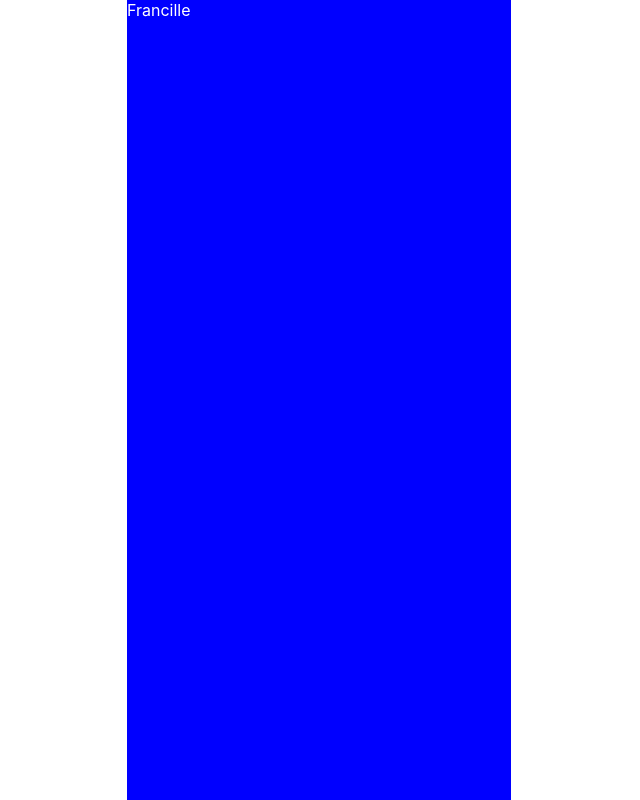
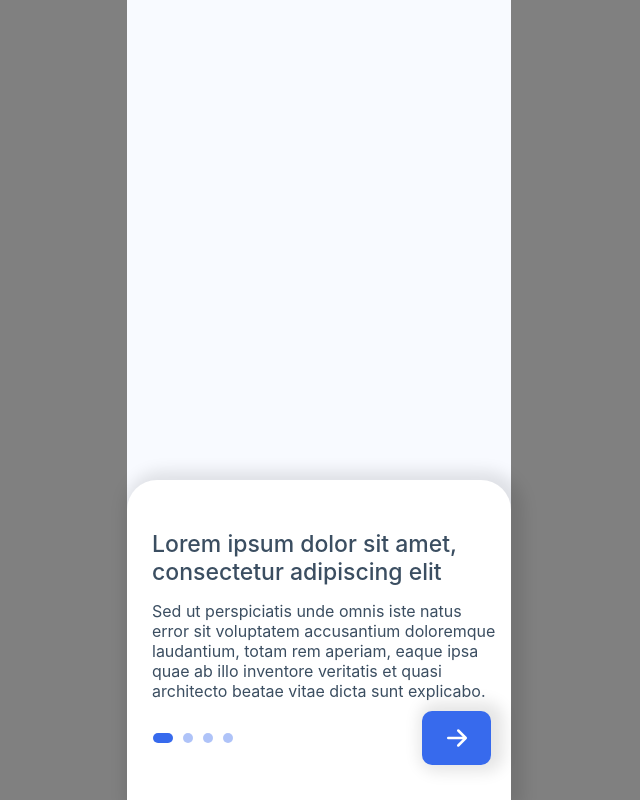
Before and after one commit to Diegocndd/francile, a React (Create React App) app: page / in a window 1280 px wide. Shown: the whole page, without its empty margins (321-961 px from the left). Built offline with nearby package versions, Linux system fonts and the light colour scheme.

Commit message:
Criação do componente de swiper

```diff
--- a/package.json
+++ b/package.json
@@ -8,7 +8,10 @@
     "@testing-library/user-event": "^13.5.0",
     "react": "^17.0.2",
     "react-dom": "^17.0.2",
+    "react-icons": "^4.3.1",
+    "react-router-dom": "^6.2.2",
     "react-scripts": "5.0.0",
+    "swiper": "^8.0.7",
     "web-vitals": "^2.1.4"
   },
   "scripts": {
--- a/src/App.css
+++ b/src/App.css
@@ -2,10 +2,11 @@
   display: flex;
   justify-content: center;
   align-items: center;
+  background-color: gray;
 }
 
 .App {
-  background-color: blue;
+  background-color: #f8faff;
   width: 30vw;
   height: 100vh;
   position: relative;
--- a/src/App.js
+++ b/src/App.js
@@ -1,10 +1,23 @@
 import './App.css';
+import { Swiper, SwiperSlide } from 'swiper/react';
+import 'swiper/css';
+import {
+  BrowserRouter as Router,
+  Route,
+  Routes,
+} from 'react-router-dom';
+
+import Onboarding from "./pages/Onboarding";
 
 function App() {
   return (
     <div id='main-screen'>
       <div className='App'>
-          <p style={{color: 'white'}}>Francille</p>
+          <Router>
+            <Routes>
+                <Route exact path='/' element={<Onboarding />} />
+            </Routes>
+          </Router>
       </div>
     </div>
   );
--- /dev/null
+++ b/src/pages/Onboarding/index.js
@@ -0,0 +1,72 @@
+import './styles.css';
+import 'swiper/css';
+
+import { useState, useRef } from 'react';
+
+import { Swiper, SwiperSlide } from 'swiper/react';
+import { BsArrowRightShort } from "react-icons/bs";
+
+const Onboarding = () => {
+  const swiperRef = useRef(null);
+  const [selectedDot, setSelectedDot] = useState(1);
+
+  return (
+    <div>
+        <div id='images-container'></div>
+        <div id='swiper-container'>
+          <div id='swiper-component'>
+            <Swiper
+              ref={swiperRef}
+              spaceBetween={50}
+              slidesPerView={1}
+              onSlideChange={() => console.log('slide change')}
+              onSwiper={(swiper) => console.log(swiper)}
+            >
+                <SwiperSlide className='slide-component'>
+                  <p className='title-slider'>Lorem ipsum dolor sit amet, consectetur adipiscing elit</p>
+                  <p className='text-slider'>Sed ut perspiciatis unde omnis iste natus error sit voluptatem accusantium doloremque laudantium, totam rem aperiam, eaque ipsa quae ab illo inventore veritatis et quasi architecto beatae vitae dicta sunt explicabo.</p>
+                </SwiperSlide>
+
+                <SwiperSlide className='slide-component'>
+                  <p className='title-slider'>Lorem ipsum dolor sit amet, consectetur adipiscing elit</p>
+                  <p className='text-slider'>Sed ut perspiciatis unde omnis iste natus error sit voluptatem accusantium doloremque laudantium, totam rem aperiam, eaque ipsa quae ab illo inventore veritatis et quasi architecto beatae vitae dicta sunt explicabo.</p>
+                </SwiperSlide>
+
+                <SwiperSlide className='slide-component'>
+                  <p className='title-slider'>Lorem ipsum dolor sit amet, consectetur adipiscing elit</p>
+                  <p className='text-slider'>Sed ut perspiciatis unde omnis iste natus error sit voluptatem accusantium doloremque laudantium, totam rem aperiam, eaque ipsa quae ab illo inventore veritatis et quasi architecto beatae vitae dicta sunt explicabo.</p>
+                </SwiperSlide>
+
+                <SwiperSlide className='slide-component'>
+                  <p className='title-slider'>Desafios imersivos da Cultura Francófona</p>
+                  <p className='text-slider'>Somos a comunidade digital de cultura francófona onde permite que os usuários aprendam através de desafios e experiências imersivas.</p>
+                </SwiperSlide>
+            </Swiper>
+          </div>
+          <div id='footer-swiper'>
+            <div id='dots-container'>
+              <div className='dots-swiper' style={{opacity: selectedDot === 1 ? 1 : 0.4, width: selectedDot === 1 ? 20 : 10}} />
+              <div className='dots-swiper' style={{opacity: selectedDot === 2 ? 1 : 0.4, width: selectedDot === 2 ? 20 : 10}} />
+              <div className='dots-swiper' style={{opacity: selectedDot === 3 ? 1 : 0.4, width: selectedDot === 3 ? 20 : 10}} />
+              <div className='dots-swiper' style={{opacity: selectedDot === 4 ? 1 : 0.4, width: selectedDot === 4 ? 20 : 10}} />
+            </div>
+            <div
+              id='button-swiper'
+              onClick={() => {
+                if (selectedDot < 4) {
+                  setSelectedDot(selectedDot + 1)
+                  swiperRef.current.swiper.slideNext(200);
+                } else {
+                  // navegar para login
+                }
+              }}
+            >
+              <BsArrowRightShort size={40} color='white' />
+            </div>
+          </div>
+        </div>
+    </div>
+  )
+}
+
+export default Onboarding;
--- /dev/null
+++ b/src/pages/Onboarding/styles.css
@@ -0,0 +1,87 @@
+#swiper-component {
+    width: 30vw;
+}
+
+#images-container {
+    height: 60vh;
+    /* background-color: blue; */
+}
+
+#swiper-container {
+    height: calc(40vh - 70px);
+    width: calc(30vw - 40px);
+    background-color: white;
+    border-top-right-radius: 30px;
+    border-top-left-radius: 30px;
+    -webkit-box-shadow: 5px -1px 15px 8px rgba(0,0,0,0.1);
+    box-shadow: 5px -1px 15px 8px rgba(0,0,0,0.1);
+    padding-left: 20px;
+    padding-right: 20px;
+    padding-bottom: 50px;
+    padding-top: 20px;
+    display: flex;
+    flex-direction: column;
+    justify-content: space-between;
+    align-items: center;
+}
+
+#swiper-component {
+    /* background-color: green; */
+    margin-top: 30px;
+    width: calc(30vw - 40px);
+    color: #3b4e61;
+    padding-left: 25px;
+    /* padding-right: 25px; */
+    padding-right: 15px;
+}
+
+.title-slider {
+    font-size: 23px;
+    color: #3b4e61;
+    font-weight: 500;
+}
+
+.text-slider {
+    margin-top: 15px;
+}
+
+#footer-swiper {
+    width: calc(30vw - 40px);
+    margin-top: 10px;
+    /* height: 100px; */
+    display: flex;
+    justify-content: space-between;
+    align-items: center;
+    flex-direction: row;
+}
+
+#button-swiper {
+    background-color: #376aed;
+    width: 20%;
+    display: flex;
+    justify-content: center;
+    align-items: center;
+    flex-direction: column;
+    padding-top: 7px;
+    padding-bottom: 7px;
+    border-radius: 10px;
+    -webkit-box-shadow: 5px -1px 15px 8px rgba(0,0,0,0.1);
+    box-shadow: 5px -1px 15px 8px rgba(0,0,0,0.1);
+    cursor: pointer;
+}
+
+.dots-swiper {
+    background-color: #376aed;
+    height: 10px;
+    border-radius: 5px;
+}
+
+.dots-swiper:not(:first-child) {
+    margin-left: 10px;
+}
+
+#dots-container {
+    display: flex;
+    flex-direction: row;
+    padding-left: 6px;
+}
```
Also changed, not shown: 1 other file (tests, documents, lock files or other folders).
